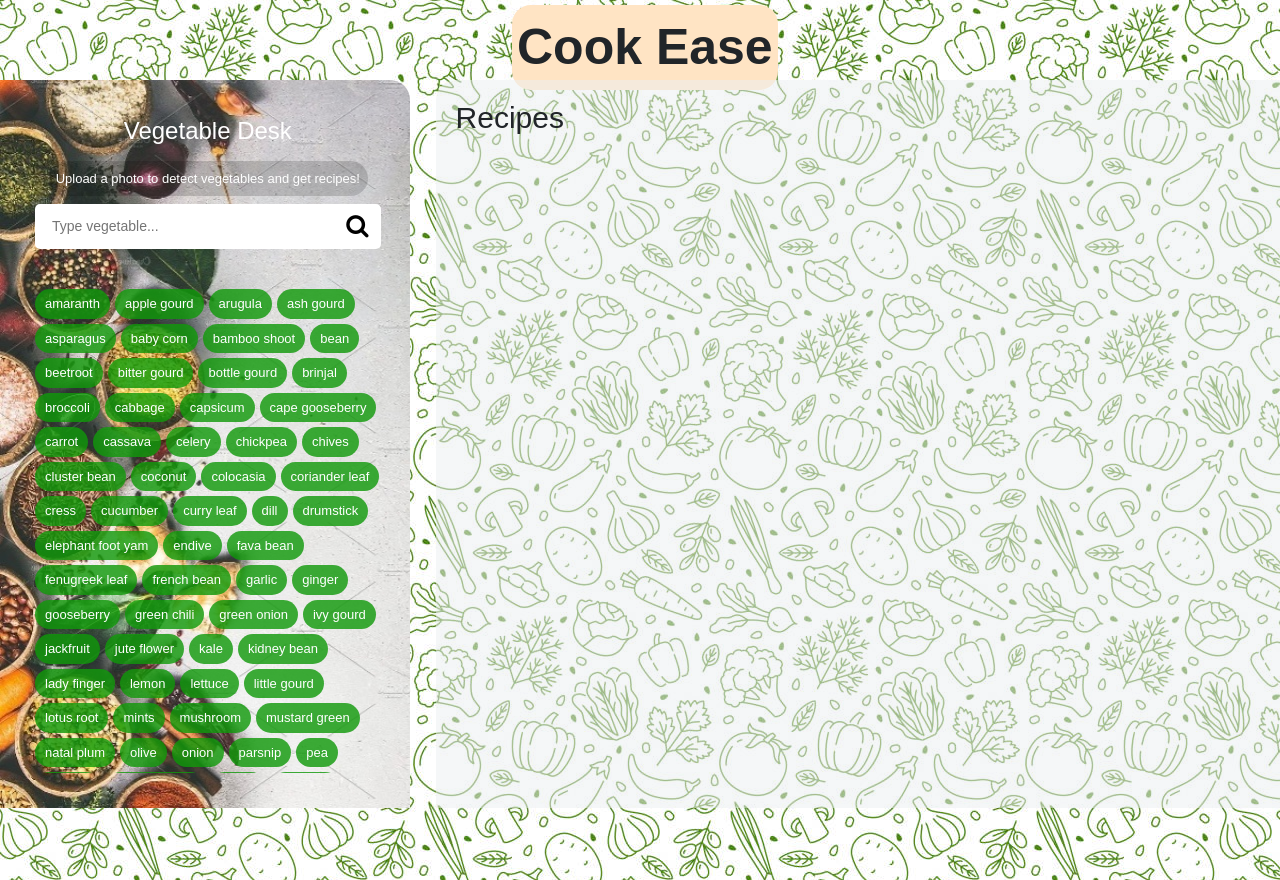
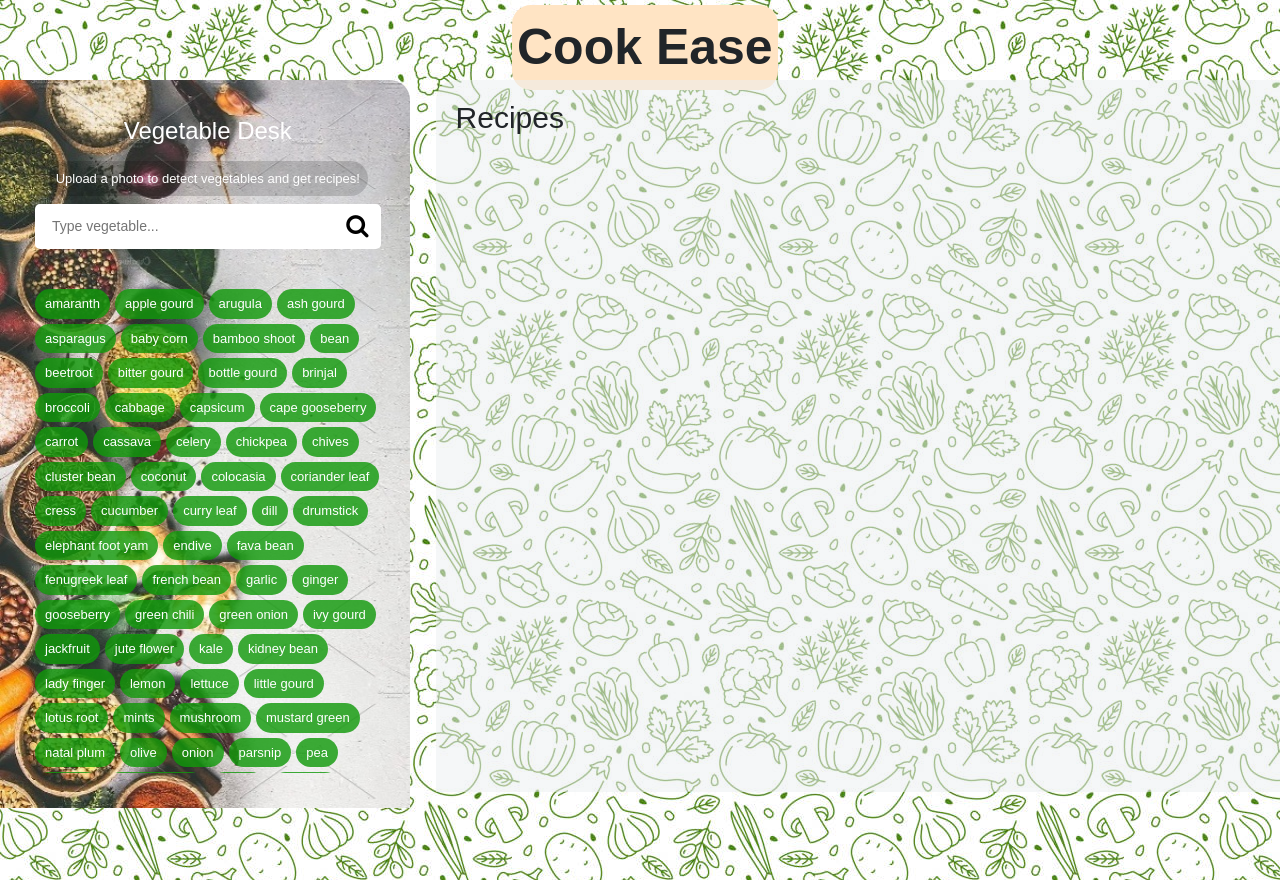
Before and after one commit to swapnendu31/Recipe-generation-system, a FastAPI app: page / in a window 1280 px wide. Run offline with FastAPI, Linux system fonts and the light colour scheme; parts of the project's set-up code (start-up, migrations or seed data) failed here and were passed over; some libraries are stand-ins or nearby versions.

Commit message:
feature refinement

```diff
--- a/static/css/style.css
+++ b/static/css/style.css
@@ -153,7 +153,7 @@ body {
     padding: 35px;
     margin-left: 26px;
     transition: transform 0.3s ease-in-out;
-    height: 91%;
+    height: 89%;
     padding: 20px;
 }
 
@@ -161,6 +161,7 @@ body {
     margin-top: 20px;
     overflow-y: auto;
     max-height: calc(100vh - 40px);
+    height: 89%;
 }
 
 #cal_box{
```
